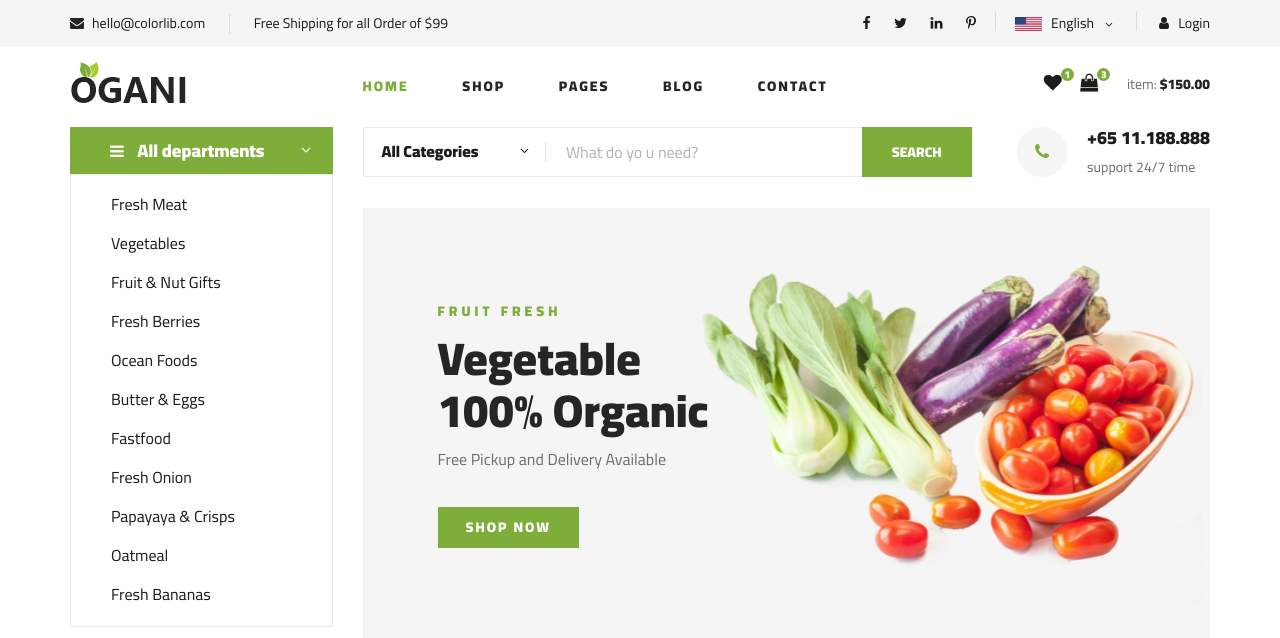
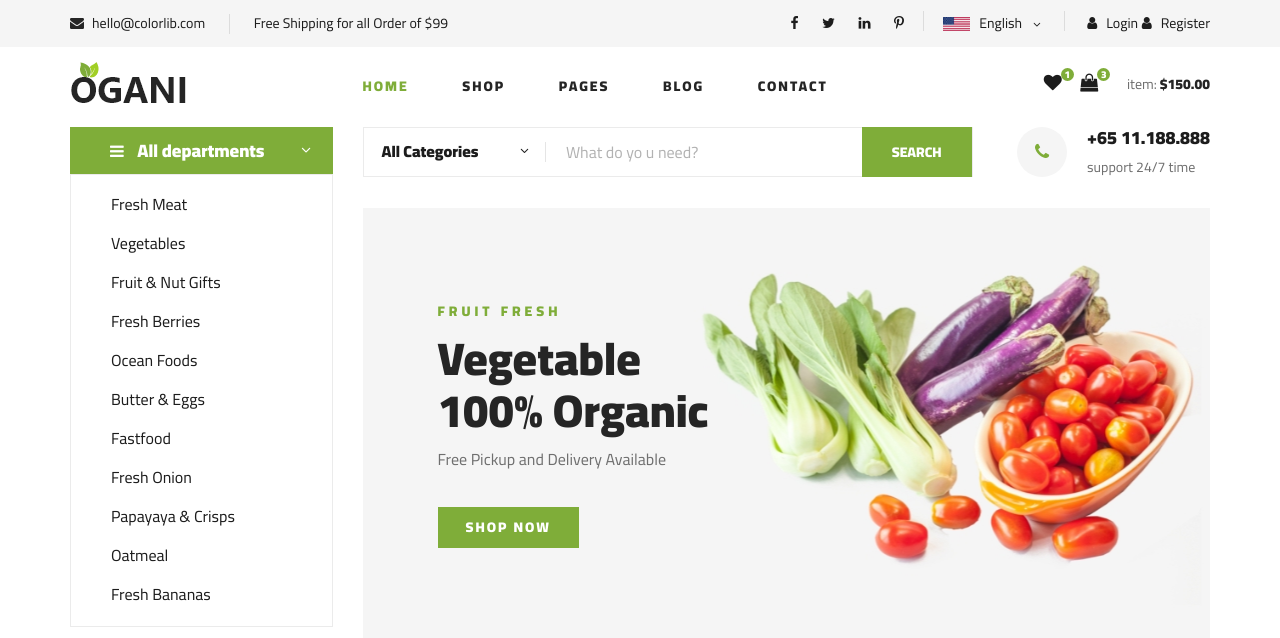
Before and after one commit to turdialixasanbayev/e-commerce, a Django app: template templates/blog.html in a window 1280 px wide. Shown: the top 638 px of the page. Run offline with Django 5.2, Linux system fonts and the light colour scheme; the template is opened without the code that fills it, so the values that code supplies are empty; some libraries are stand-ins or nearby versions.

Commit message:
`Removed contact view and related URL pattern, added login and logout links to base template`

```diff
--- a/config/urls.py
+++ b/config/urls.py
@@ -7,7 +7,7 @@ from django.conf.urls import handler404
 from .errors import handler404 as custom_404_handler
 
 
-from .view import home_view, contact_view
+from .view import home_view
 
 urlpatterns = [
     path('ogani/', admin.site.urls),
@@ -15,7 +15,6 @@ urlpatterns = [
     path('ckeditor/', include('ckeditor_uploader.urls')),
 
     path('', home_view, name='home'),
-    path('contact/', contact_view, name='contact'),
 
     # local path
     ### for example
--- a/config/view.py
+++ b/config/view.py
@@ -1,8 +1,8 @@
 from django.shortcuts import render
 
+from django.contrib.auth.decorators import login_required
 
+
+# @login_required # Uncomment this line to require login for the home view
 def home_view(request):
     return render(request, 'index.html')
-
-def contact_view(request):
-    return render(request, 'contact.html')
--- a/templates/base.html
+++ b/templates/base.html
@@ -120,9 +120,21 @@
                                     <li><a href="#">English</a></li>
                                 </ul>
                             </div>
+                            {% if user.is_authenticated %}
                             <div class="header__top__right__auth">
-                                <a href="#"><i class="fa fa-user"></i> Login</a>
+                                <a href="{% url 'logout' %}"><i class="fa fa-user"></i> Logout</a>
                             </div>
+                            <div class="header__top__right__auth">
+                                <a href="{% url 'profile' user.get_hashid %}"><i class="fa fa-user"></i> Profile page</a>
+                            </div>
+                            {% else %}
+                            <div class="header__top__right__auth">
+                                <a href="{% url 'login' %}"><i class="fa fa-user"></i> Login</a>
+                            </div>
+                            <div class="header__top__right__auth">
+                                <a href="{% url 'register' %}"><i class="fa fa-user"></i> Register</a>
+                            </div>
+                            {% endif %}
                         </div>
                     </div>
                 </div>
--- a/user/models.py
+++ b/user/models.py
@@ -5,6 +5,8 @@ from django.contrib.auth.models import AbstractUser
 from phonenumber_field.modelfields import PhoneNumberField
 
 from .managers import CustomUserManager
+
+from .hashid import encode_id
 
 
 class CustomUser(AbstractUser):
@@ -42,5 +44,9 @@ class CustomUser(AbstractUser):
             models.Index(fields=["phone_number"]),
         ]
 
+    @property
+    def get_hashid(self):
+        return encode_id(self.pk)
+
     def __str__(self):
         return f"{self.pk} {self.phone_number}"
```
